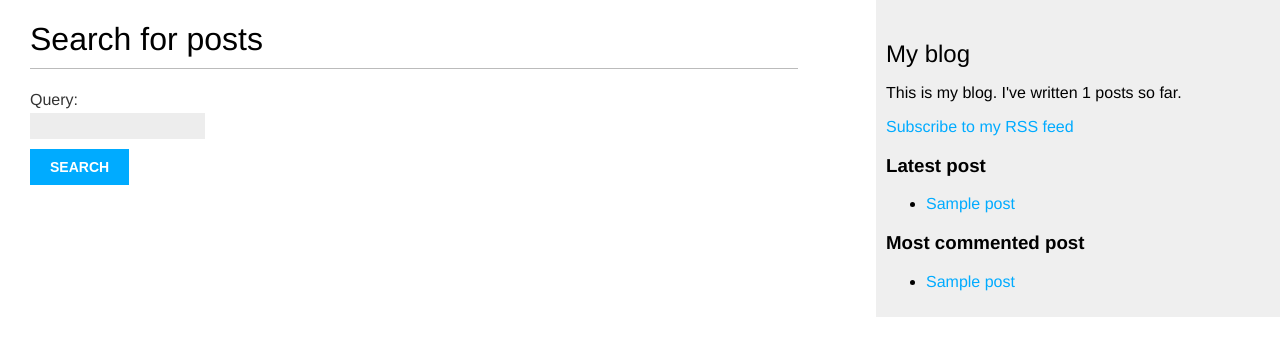
After one commit to Ninchuk/mysite, a Django app: page /blog/search/ in a window 1280 px wide. The commit adds this page. Shown: the top 356 px of the page. Run offline with Django 4.2, Linux system fonts and the light colour scheme; tables that the repository leaves empty hold one stand-in row (values such as "Sample post"); parts of the project's set-up code (start-up, migrations or seed data) failed here and were passed over.

Commit message:
add search

```diff
--- a/blog/forms.py
+++ b/blog/forms.py
@@ -13,3 +13,7 @@ class CommentForm(forms.ModelForm):
     class Meta:
         model = Comment
         fields = ['name', 'email', 'body']
+
+
+class SearchForm(forms.Form):
+    query = forms.CharField()
--- a/blog/templates/blog/base.html
+++ b/blog/templates/blog/base.html
@@ -17,6 +17,11 @@
             This is my blog.
             I've written {% total_posts %} posts so far.
         </p>
+        <p>
+            <a href="{% url 'blog:post_feed' %}">
+                Subscribe to my RSS feed
+            </a>
+        </p>
         <h3>Latest post</h3>
         {% show_latest_posts 3 %}
         <h3>Most commented post</h3>
--- /dev/null
+++ b/blog/templates/blog/post/search.html
@@ -0,0 +1,31 @@
+{% extends "blog/base.html" %}
+{% load blog_tags %}
+{% block title %}Search{% endblock %}
+
+{% block content %}
+    {% if query %}
+        <h1>Post containing "{{ query }}"</h1>
+        <h3>
+            {% with results.count as total_results %}
+                Found {{ total_results }} result {{ total_results|pluralize }}
+            {% endwith %}
+        </h3>
+        {% for post in results %}
+            <h4>
+                <a href="{{ post.get_absolute_url }}">
+                    {{ post.title }}
+                </a>
+            </h4>
+            {{ post.body|markdown|truncatewords_html:12}}
+        {% empty %}
+            <p>The are no result for your query.</p>
+        {% endfor %}
+        <p><a href="{% url 'blog:post_search' %}">Search again</a></p>
+    {% else %}
+        <h1>Search for posts</h1>
+        <form method="get">
+            {{ form.as_p}}
+            <input type="submit" value="search">
+        </form>
+    {% endif %}
+{% endblock %}
--- a/blog/urls.py
+++ b/blog/urls.py
@@ -1,5 +1,6 @@
 from django.urls import path
 from . import views
+from .feeds import LatestPostsFeed
 
 
 app_name = 'blog'
@@ -11,5 +12,7 @@ urlpatterns = [
     path('<int:year>/<int:month>/<int:day>/<slug:post>/', views.post_detail, name='post_detail'),
     path('<int:post_id>/share/', views.post_share, name='post_share'),
     path('<int:post_id>/comment/', views.post_comment, name='post_comment'),
-    path('tag/<slug:tag_slug>/', views.post_list, name='post_list_by_tag')
+    path('tag/<slug:tag_slug>/', views.post_list, name='post_list_by_tag'),
+    path('feed/', LatestPostsFeed(), name='post_feed'),
+    path('search/', views.post_search, name='post_search')
 ]
--- a/blog/views.py
+++ b/blog/views.py
@@ -3,11 +3,12 @@ from .models import Post, Comment
 from django.http import Http404
 from django.core.paginator import Paginator, EmptyPage, PageNotAnInteger
 from django.views.generic import ListView
-from .forms import EmailPostForm, CommentForm
+from .forms import EmailPostForm, CommentForm, SearchForm
 from django.core.mail import send_mail
 from django.views.decorators.http import require_POST
 from taggit.models import Tag
 from django.db.models import Count
+from django.contrib.postgres.search import SearchVector, SearchQuery, SearchRank
 
 
 class PostListView(ListView):
@@ -77,3 +78,17 @@ def post_comment(request, post_id):
         comment.post = post
         comment.save()
     return render(request, 'blog/post/comment.html', {'post': post, 'comment': comment, 'form': form})
+
+
+def post_search(request):
+    form = SearchForm()
+    query = None
+    results = []
+    if 'query' in request.GET:
+        form = SearchForm(request.GET)
+        if form.is_valid():
+            query = form.cleaned_data['query']
+            search_vector = SearchVector('title', weight='A') + SearchVector('body', weight='B')
+            search_query = SearchQuery(query)
+            results = Post.published.annotate(search_vector, search_query).filter(rank__gte=0.3).order_by('-rank')
+    return render(request, 'blog/post/search.html', {'form': form, 'query': query, 'results': results})
--- a/mysite/settings.py
+++ b/mysite/settings.py
@@ -41,7 +41,8 @@ INSTALLED_APPS = [
     'blog.apps.BlogConfig',
     'taggit',
     'django.contrib.sites',
-    'django.contrib.sitemaps'
+    'django.contrib.sitemaps',
+    'django.contrib.postgres'
 ]
 
 MIDDLEWARE = [
```
Also changed, not shown: blog/feeds.py (added, +23 -0 lines), 13 other files.
